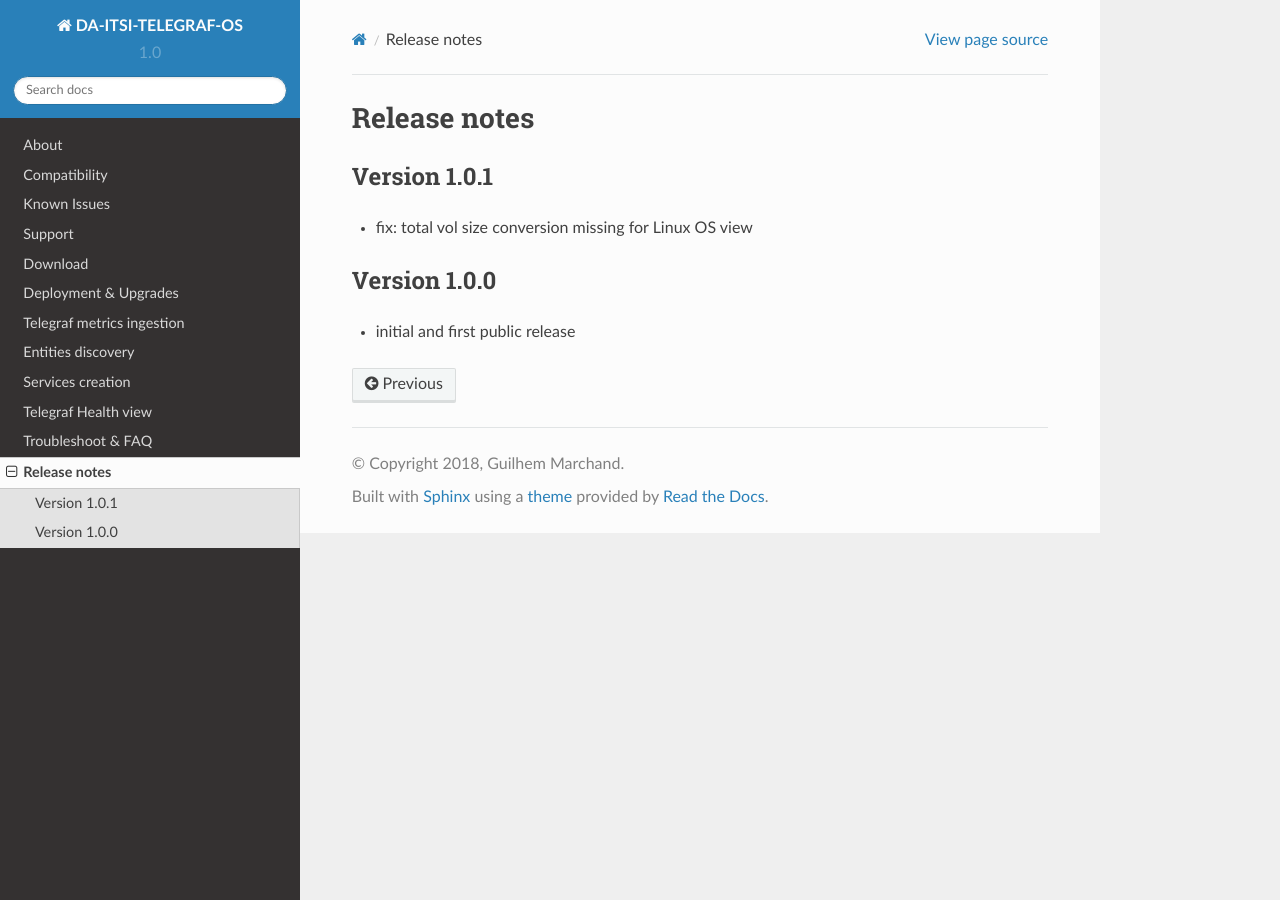
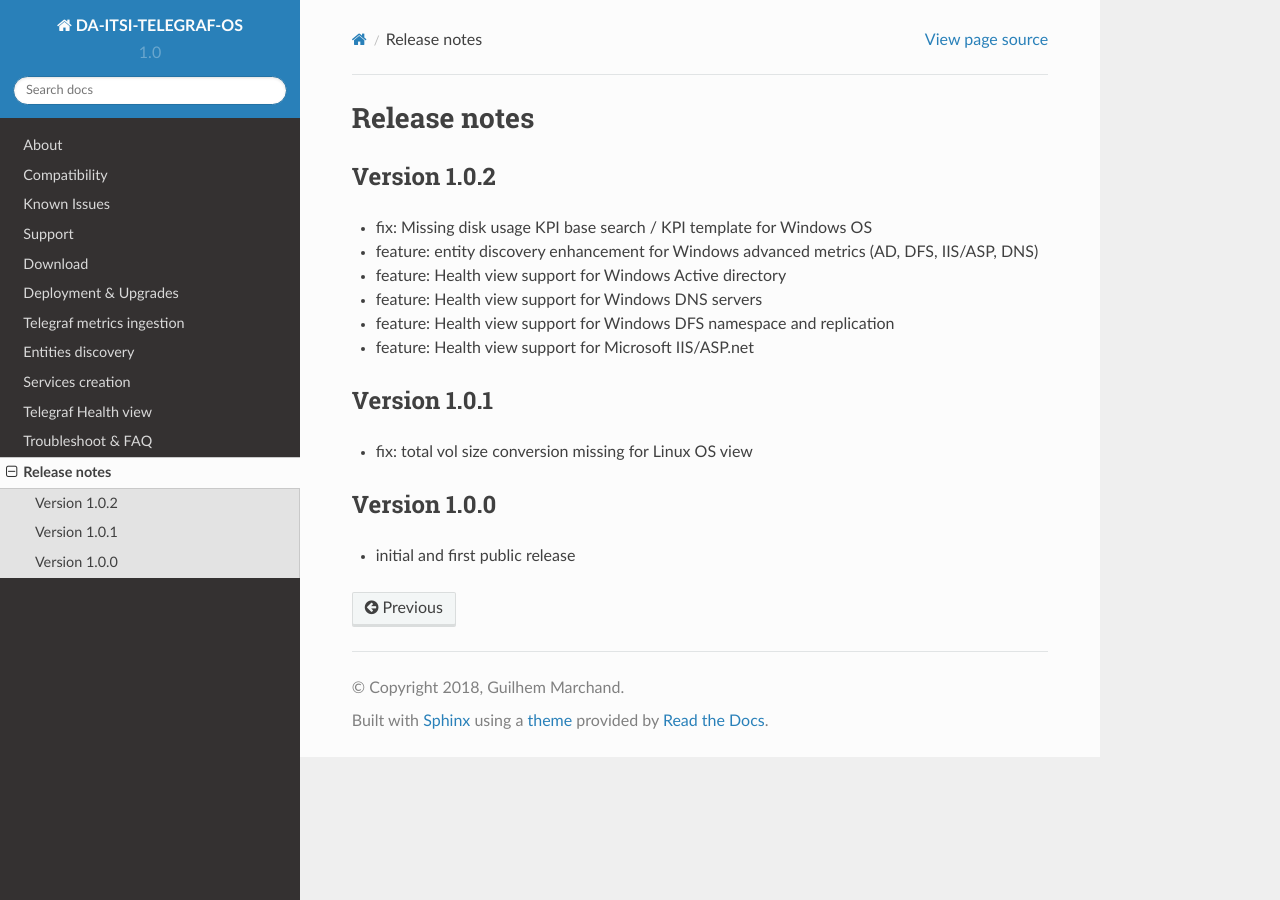
Before and after one commit to guilhemmarchand/DA-ITSI-TELEGRAF-OS, a Sphinx documentation site: the page built from docs/releasenotes.rst, in a window 1280 px wide. Built offline with Sphinx 7.4.7 and the Read the Docs theme 2.0.0, drawn with Linux system fonts in a browser that asks for light colours.

Commit message:
Version 1.0.2

```diff
--- a/docs/releasenotes.rst
+++ b/docs/releasenotes.rst
@@ -1,5 +1,15 @@
 Release notes
 #############
+
+Version 1.0.2
+=============
+
+- fix: Missing disk usage KPI base search / KPI template for Windows OS
+- feature: entity discovery enhancement for Windows advanced metrics (AD, DFS, IIS/ASP, DNS)
+- feature: Health view support for Windows Active directory
+- feature: Health view support for Windows DNS servers
+- feature: Health view support for Windows DFS namespace and replication
+- feature: Health view support for Microsoft IIS/ASP.net
 
 Version 1.0.1
 =============
```
Also changed, not shown: 16 other files.
